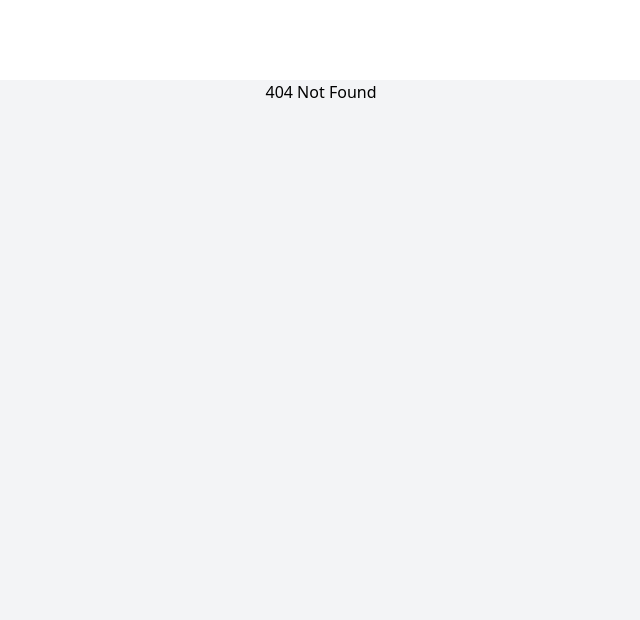
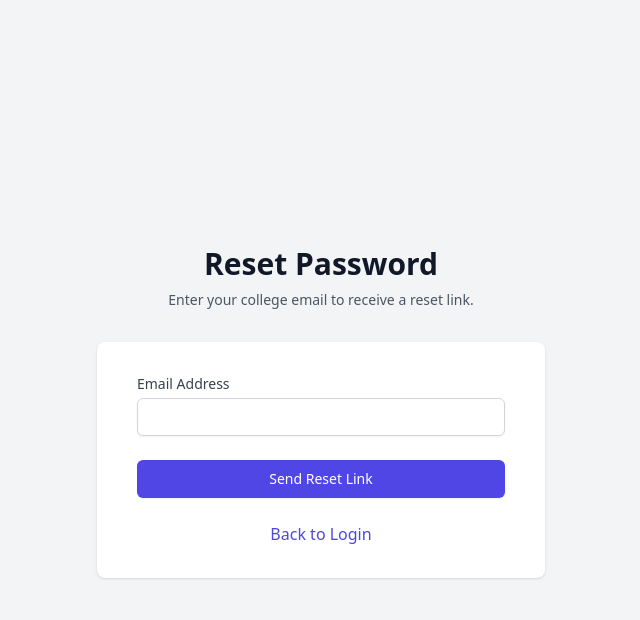
Before and after one commit to Nishan02/Buy-Sell, a React (Vite) app in the folder client/: page /forgot-password in a window 1280 px wide. Before the commit this address had no page. Shown: the top 620 px of the page, without its empty margins (319-959 px from the left). Built offline with nearby package versions, Linux system fonts and the light colour scheme.

Commit message:
Forgot-pass/resendCode added

```diff
--- a/client/src/App.jsx
+++ b/client/src/App.jsx
@@ -9,6 +9,8 @@ import EditItem from "./pages/EditItem";
 import SellItem from "./pages/SellItem";
 import UserProfile from "./pages/UserProfile";
 import Settings from "./pages/Settings";
+import ForgotPassword from "./pages/ForgotPassword";
+import ResetPassword from "./pages/ResetPassword";
 
 
 function App() {
@@ -21,6 +23,8 @@ function App() {
         <Route path="/signup" element={<Auth />} />
         <Route path="/item/:id" element={<ItemDetails />} />
         <Route path="/edit-item/:id" element={<EditItem />} />
+        <Route path="/forgot-password" element={<ForgotPassword />} />
+        <Route path="/passwordreset/:resetToken" element={<ResetPassword />} />
 
         {/* === PROTECTED PAGES === */}
         <Route
--- /dev/null
+++ b/client/src/pages/ForgotPassword.jsx
@@ -0,0 +1,87 @@
+import React, { useState } from 'react';
+import { Link } from 'react-router-dom';
+import axios from 'axios';
+import Navbar from '../components/Navbar'; // Optional, or just use a layout
+
+const ForgotPassword = () => {
+  const [email, setEmail] = useState('');
+  const [loading, setLoading] = useState(false);
+  const [message, setMessage] = useState('');
+  const [error, setError] = useState('');
+
+  const handleSubmit = async (e) => {
+    e.preventDefault();
+    setLoading(true);
+    setMessage('');
+    setError('');
+
+    try {
+      await axios.post('http://localhost:5000/api/auth/forgot-password', { email });
+      setMessage('Email sent! Check your inbox for the reset link.');
+    } catch (err) {
+      setError(err.response?.data?.message || 'Failed to send email. Try again.');
+    } finally {
+      setLoading(false);
+    }
+  };
+
+  return (
+    <div className="min-h-screen bg-gray-100 flex flex-col justify-center py-12 sm:px-6 lg:px-8">
+      <div className="sm:mx-auto sm:w-full sm:max-w-md">
+        <h2 className="mt-6 text-center text-3xl font-extrabold text-gray-900">
+          Reset Password
+        </h2>
+        <p className="mt-2 text-center text-sm text-gray-600">
+          Enter your college email to receive a reset link.
+        </p>
+      </div>
+
+      <div className="mt-8 sm:mx-auto sm:w-full sm:max-w-md">
+        <div className="bg-white py-8 px-4 shadow sm:rounded-lg sm:px-10">
+          {message && (
+            <div className="mb-4 bg-green-50 border border-green-400 text-green-700 px-4 py-3 rounded">
+              {message}
+            </div>
+          )}
+          {error && (
+            <div className="mb-4 bg-red-50 border border-red-400 text-red-700 px-4 py-3 rounded">
+              {error}
+            </div>
+          )}
+
+          <form onSubmit={handleSubmit} className="space-y-6">
+            <div>
+              <label className="block text-sm font-medium text-gray-700">Email Address</label>
+              <div className="mt-1">
+                <input
+                  type="email"
+                  required
+                  value={email}
+                  onChange={(e) => setEmail(e.target.value)}
+                  className="appearance-none block w-full px-3 py-2 border border-gray-300 rounded-md shadow-sm focus:outline-none focus:ring-indigo-500 focus:border-indigo-500 sm:text-sm"
+                />
+              </div>
+            </div>
+
+            <button
+              type="submit"
+              disabled={loading}
+              className={`w-full flex justify-center py-2 px-4 border border-transparent rounded-md shadow-sm text-sm font-medium text-white
+                ${loading ? 'bg-indigo-400' : 'bg-indigo-600 hover:bg-indigo-700'}`}
+            >
+              {loading ? 'Sending...' : 'Send Reset Link'}
+            </button>
+          </form>
+
+          <div className="mt-6 text-center">
+            <Link to="/login" className="font-medium text-indigo-600 hover:text-indigo-500">
+              Back to Login
+            </Link>
+          </div>
+        </div>
+      </div>
+    </div>
+  );
+};
+
+export default ForgotPassword;
--- /dev/null
+++ b/client/src/pages/ResetPassword.jsx
@@ -0,0 +1,101 @@
+import React, { useState } from 'react';
+import { useParams, useNavigate } from 'react-router-dom';
+import axios from 'axios';
+
+const ResetPassword = () => {
+  const { resetToken } = useParams(); // Get token from URL
+  const navigate = useNavigate();
+
+  const [password, setPassword] = useState('');
+  const [confirmPassword, setConfirmPassword] = useState('');
+  const [message, setMessage] = useState('');
+  const [error, setError] = useState('');
+  const [loading, setLoading] = useState(false);
+
+  const handleSubmit = async (e) => {
+    e.preventDefault();
+    if (password !== confirmPassword) {
+      return setError("Passwords do not match");
+    }
+
+    setLoading(true);
+    setError('');
+
+    try {
+      // Note: The endpoint includes the token in the URL
+      await axios.put(`http://localhost:5000/api/auth/reset-password/${resetToken}`, {
+        password
+      });
+
+      setMessage('Password updated successfully! Redirecting to login...');
+      setTimeout(() => {
+        navigate('/login');
+      }, 3000);
+
+    } catch (err) {
+      setError(err.response?.data?.message || 'Invalid or expired token.');
+    } finally {
+      setLoading(false);
+    }
+  };
+
+  return (
+    <div className="min-h-screen bg-gray-100 flex flex-col justify-center py-12 sm:px-6 lg:px-8">
+      <div className="sm:mx-auto sm:w-full sm:max-w-md">
+        <h2 className="mt-6 text-center text-3xl font-extrabold text-gray-900">
+          Set New Password
+        </h2>
+      </div>
+
+      <div className="mt-8 sm:mx-auto sm:w-full sm:max-w-md">
+        <div className="bg-white py-8 px-4 shadow sm:rounded-lg sm:px-10">
+          {message && (
+            <div className="mb-4 bg-green-50 border border-green-400 text-green-700 px-4 py-3 rounded">
+              {message}
+            </div>
+          )}
+          {error && (
+            <div className="mb-4 bg-red-50 border border-red-400 text-red-700 px-4 py-3 rounded">
+              {error}
+            </div>
+          )}
+
+          <form onSubmit={handleSubmit} className="space-y-6">
+            <div>
+              <label className="block text-sm font-medium text-gray-700">New Password</label>
+              <input
+                type="password"
+                required
+                value={password}
+                onChange={(e) => setPassword(e.target.value)}
+                className="mt-1 appearance-none block w-full px-3 py-2 border border-gray-300 rounded-md shadow-sm focus:ring-indigo-500 focus:border-indigo-500 sm:text-sm"
+              />
+            </div>
+
+            <div>
+              <label className="block text-sm font-medium text-gray-700">Confirm Password</label>
+              <input
+                type="password"
+                required
+                value={confirmPassword}
+                onChange={(e) => setConfirmPassword(e.target.value)}
+                className="mt-1 appearance-none block w-full px-3 py-2 border border-gray-300 rounded-md shadow-sm focus:ring-indigo-500 focus:border-indigo-500 sm:text-sm"
+              />
+            </div>
+
+            <button
+              type="submit"
+              disabled={loading}
+              className={`w-full flex justify-center py-2 px-4 border border-transparent rounded-md shadow-sm text-sm font-medium text-white
+                ${loading ? 'bg-indigo-400' : 'bg-indigo-600 hover:bg-indigo-700'}`}
+            >
+              {loading ? 'Updating...' : 'Update Password'}
+            </button>
+          </form>
+        </div>
+      </div>
+    </div>
+  );
+};
+
+export default ResetPassword;
```
Also changed, not shown: 2 other files (tests, documents, lock files or other folders).
